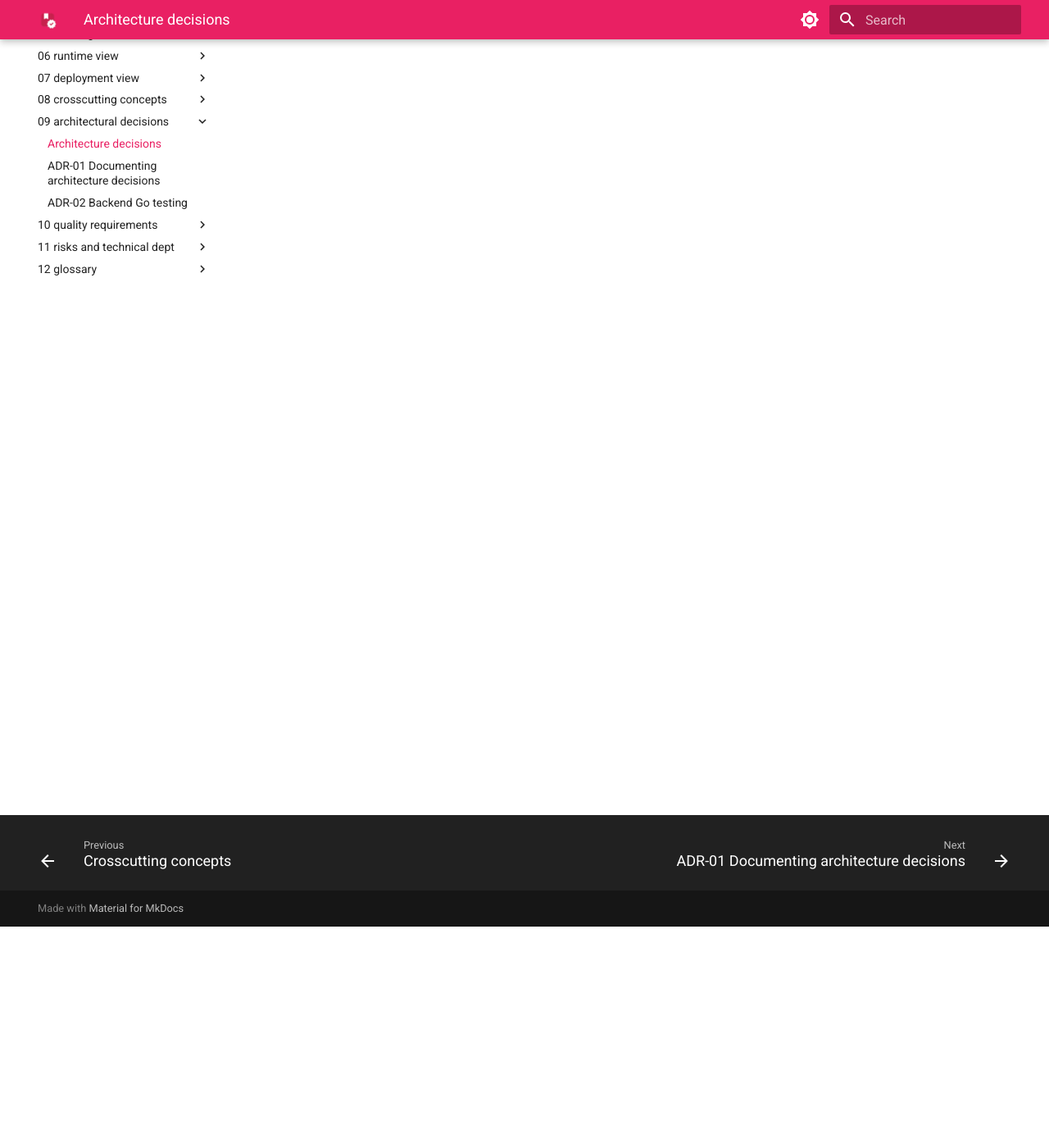
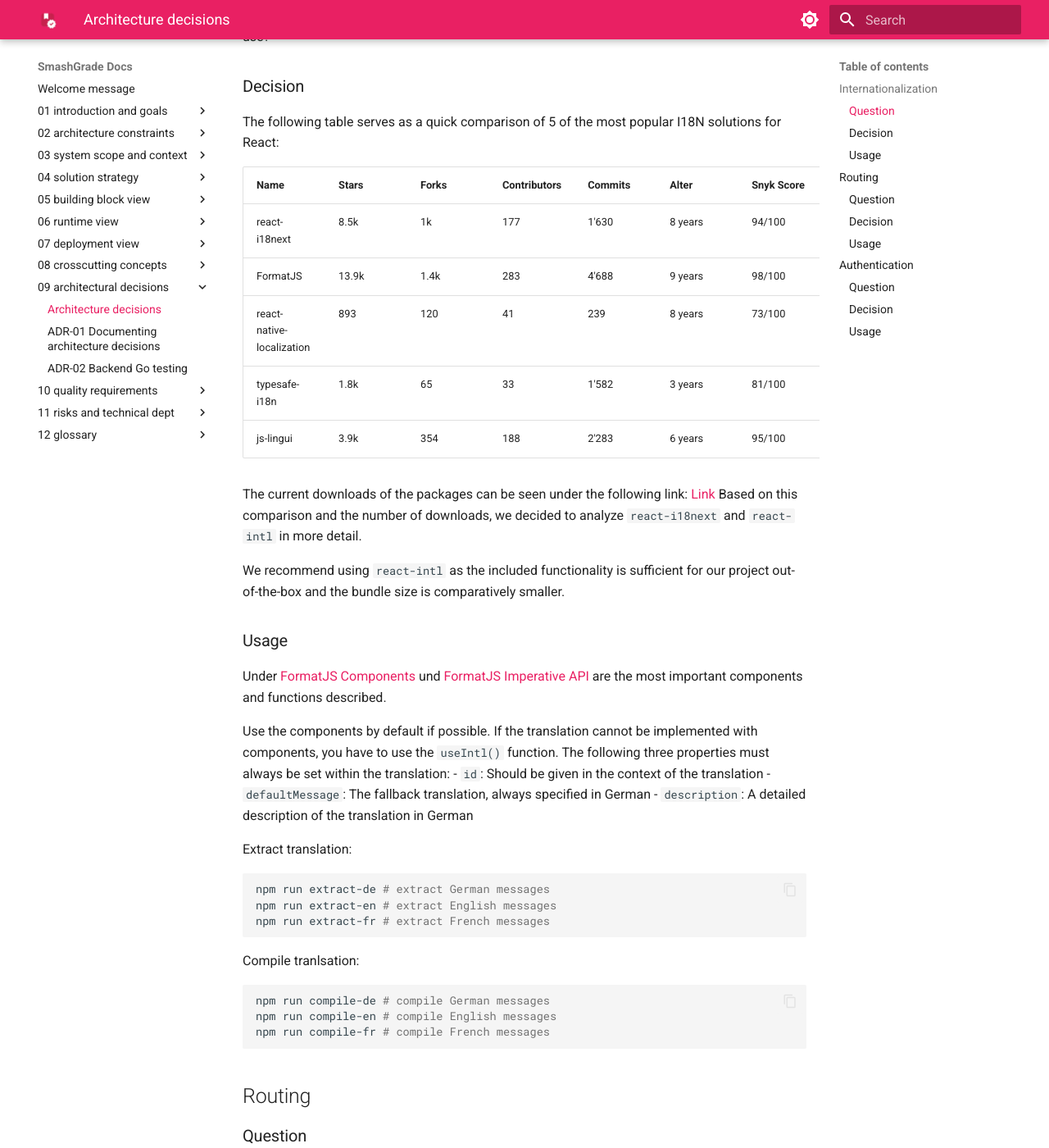
Before and after one commit to SmashGrade/documentation, an MkDocs documentation site: the page built from docs/09_architectural-decisions/09_architecture_decisions.md, in a window 1280 px wide and 1400 px high, scrolled down 270 px. Shown: the whole window at 82% size. Built offline with MkDocs 1.6.1 and Material for MkDocs 9.7.7, drawn with Linux system fonts in a browser that asks for light colours; some of the changed text lies outside the part shown.

Commit message:
docs: Add internationalization, routing, and authentication to the architecture decisions

````diff
--- a/docs/09_architectural-decisions/09_architecture_decisions.md
+++ b/docs/09_architectural-decisions/09_architecture_decisions.md
@@ -3,3 +3,81 @@
 ---
 
 # Architecture decisions
+
+## Internationalization
+
+### Question
+There should be the possibility of internationalization for the UI. But which module should we use?
+
+### Decision
+The following table serves as a quick comparison of 5 of the most popular I18N solutions for React:
+
+| Name | Stars | Forks | Contributors | Commits | Alter | Snyk Score |
+| --- |-------|-------|--------------|---------|---------|------------|
+| react-i18next | 8.5k  | 1k    | 177          | 1'630   | 8 years | 94/100     |
+| FormatJS | 13.9k | 1.4k  | 283          | 4'688   | 9 years | 98/100     |
+| react-native-localization | 893   | 120   | 41           | 239     | 8 years | 73/100     |
+| typesafe-i18n | 1.8k  | 65    | 33           | 1'582   | 3 years | 81/100     |
+| js-lingui | 3.9k  | 354 | 188 | 2'283   | 6 years | 95/100     |
+
+The current downloads of the packages can be seen under the following link:
+[Link](https://npmtrends.com/@lingui/react-vs-react-i18next-vs-react-intl-vs-react-native-localization-vs-typesafe-i18n)
+Based on this comparison and the number of downloads, we decided to analyze `react-i18next` and `react-intl` in more detail.
+
+We recommend using `react-intl` as the included functionality is sufficient for our project out-of-the-box and the bundle size is comparatively smaller.
+
+### Usage
+Under [FormatJS Components](https://formatjs.io/docs/react-intl/components) und [FormatJS Imperative API](https://formatjs.io/docs/react-intl/api) are the most important components and functions  described.
+
+Use the components by default if possible. If the translation cannot be implemented with components, you have to use the `useIntl()` function.
+The following three properties must always be set within the translation:
+- `id`: Should be given in the context of the translation
+- `defaultMessage`: The fallback translation, always specified in German
+- `description`: A detailed description of the translation in German
+
+Extract translation:
+```shell
+npm run extract-de # extract German messages
+npm run extract-en # extract English messages
+npm run extract-fr # extract French messages
+```
+Compile tranlsation:
+```shell
+npm run compile-de # compile German messages
+npm run compile-en # compile English messages
+npm run compile-fr # compile French messages
+```
+
+
+## Routing
+### Question
+These two routers were implemented and compared with each other:
+- https://reactrouter.com/
+- https://tanstack.com/router/v1
+
+The branches can be found here:
+- React-Router: https://github.com/SmashGrade/SmashGrade-App/tree/%2312-react-router-dom
+- TanStack-Router: https://github.com/SmashGrade/SmashGrade-App/tree/%2312-tanstack-routing
+
+### Decision
+Based on the comparison on the page https://tanstack.com/router/v1/docs/comparison we would use the TanStack router. In our opinion, the overview of the route tree is also better than with the “classic” React router
+
+### Usage
+The documentation can be found here:
+https://tanstack.com/router/v1/docs/guide/routes
+
+## Authentication
+### Question
+Which identity provider should be integrated?
+In order to be able to cover the requirements and also cover topics such as the OWASP recommendations, an Entra ID integration is recommended.
+
+### Decision
+* Users can use their existing HFTM login, no additional account is required.
+* Accordingly, we can also manage the application roles here in the Enterprise Application in Azure.
+* With Conditional Access, OWASP recommendations such as MFA could also be implemented.
+
+That's why we decided on Azure EntraID.
+
+### Usage
+A details description about the setup can be found here:<br>
+https://github.com/microsoft/Federal-App-Innovation-Community/tree/main/topics/modern-auth/React-MSAL-AAD
````
